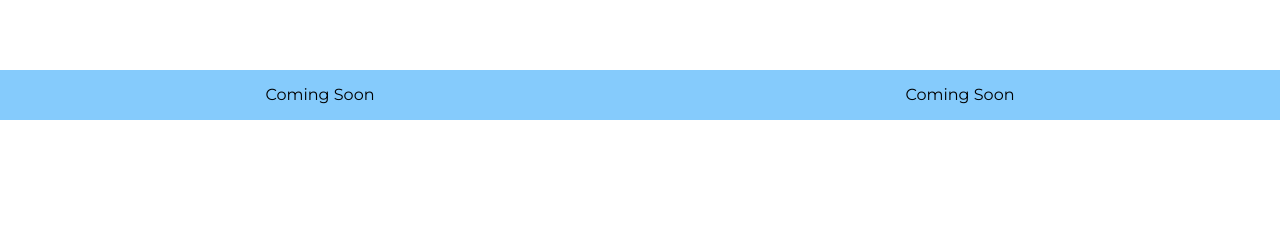
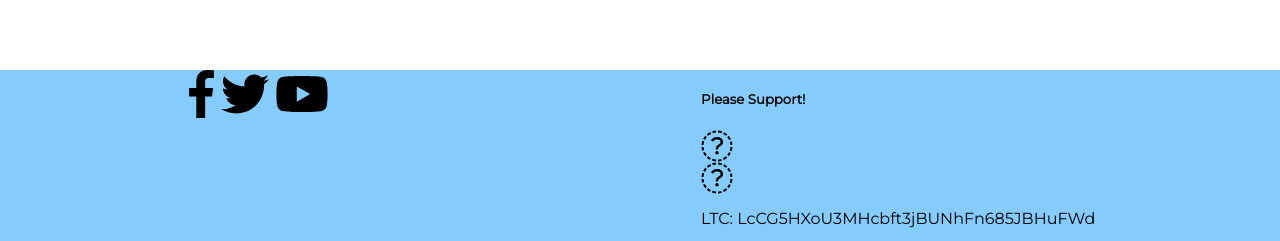
Before and after one commit to timdamra/cryptoapp, a React app: page /buzz in a window 1280 px wide. Shown: the part 842-1083 px from the top of the page. Before the commit the page ends 962 px from the top, so only its background shows below. Built offline with nearby package versions, Linux system fonts and the light colour scheme; no server answers.

Commit message:
added footer info

```diff
--- a/src/components/Footer.js
+++ b/src/components/Footer.js
@@ -1,16 +1,27 @@
 import React from 'react';
 
-import { FooterDiv, FooterSection } from '../styles/General';
+import {
+  FooterDiv,
+  FooterSection,
+  FooterDonateSection
+} from '../styles/General';
 
 const Footer = props => {
   return (
     <FooterDiv>
       <FooterSection>
-        <p>Coming Soon</p>
+        <i style={{ padding: '0 3px' }} className="fab fa-facebook-f fa-3x" />
+        <i style={{ padding: '0 3px' }} className="fab fa-twitter fa-3x" />
+        <i style={{ padding: '0 3px' }} className="fab fa-youtube fa-3x" />
       </FooterSection>
-      <FooterSection>
-        <p>Coming Soon</p>
-      </FooterSection>
+      <FooterDonateSection>
+        <h5>Please Support!</h5>
+        <i class="fab fa-btc fa-2x">1MH877g8TkG414gB2PmaKthqAfTHcoYu1H</i>
+        <i class="fab fa-ethereum fa-2x">
+          0x73560d520739fa02c65F4b7B426A2750F4f6A373
+        </i>
+        <p>LTC: LcCG5HXoU3MHcbft3jBUNhFn685JBHuFWd</p>
+      </FooterDonateSection>
     </FooterDiv>
   );
 };
--- a/src/index.html
+++ b/src/index.html
@@ -5,7 +5,8 @@
   <meta name="viewport" content="width=device-width, initial-scale=1.0">
   <meta http-equiv="X-UA-Compatible" content="ie=edge">
   <link href="https://fonts.googleapis.com/css?family=Montserrat" rel="stylesheet">
-  <title>Document</title>
+  <script defer src="https://use.fontawesome.com/releases/v5.0.6/js/all.js"></script>
+  <title>CryptoCurrency Prices</title>
 </head>
 <body>
   <div id="app"></div>
--- a/src/styles/General.js
+++ b/src/styles/General.js
@@ -105,3 +105,9 @@ export const FooterSection = styled.div`
   flex-direction: row wrap;
   justify-content: center;
 `;
+
+export const FooterDonateSection = styled.div`
+  display: flex;
+  flex-direction: column;
+  justify-content: center;
+`;
```
